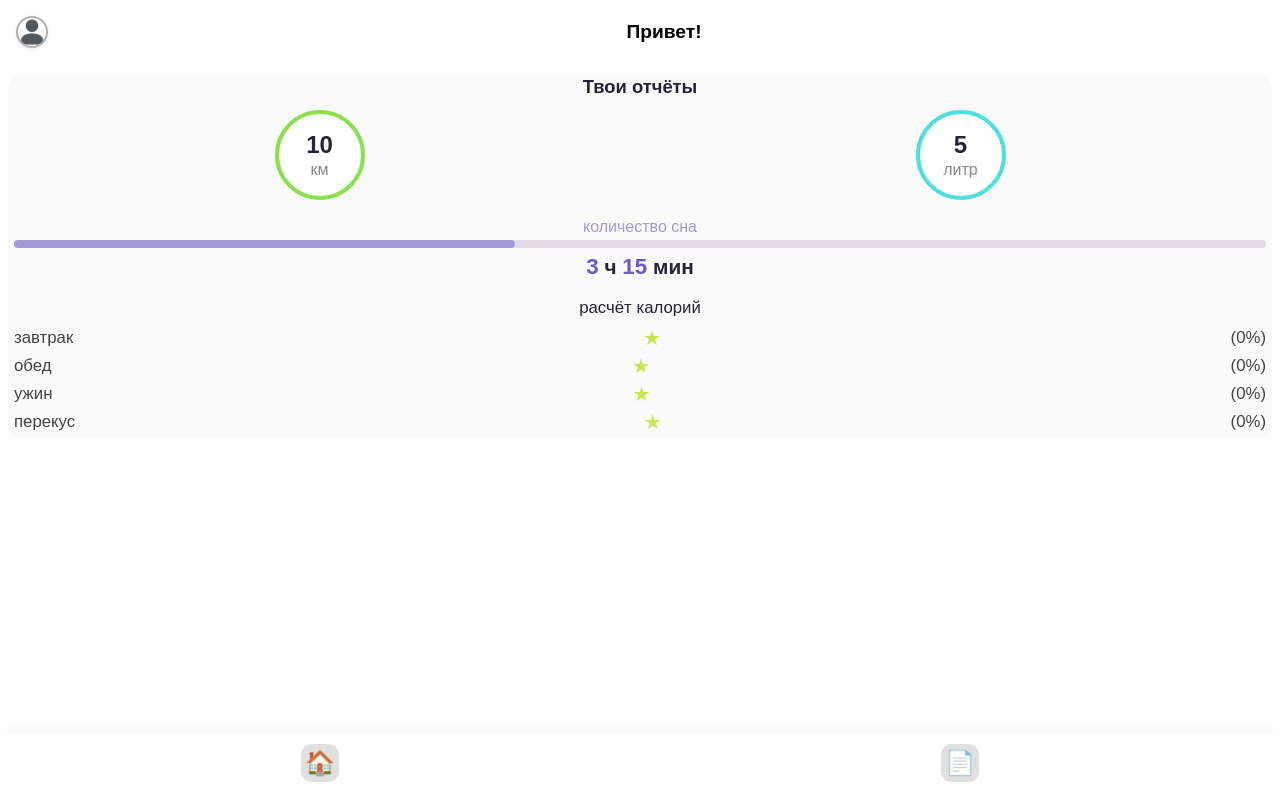
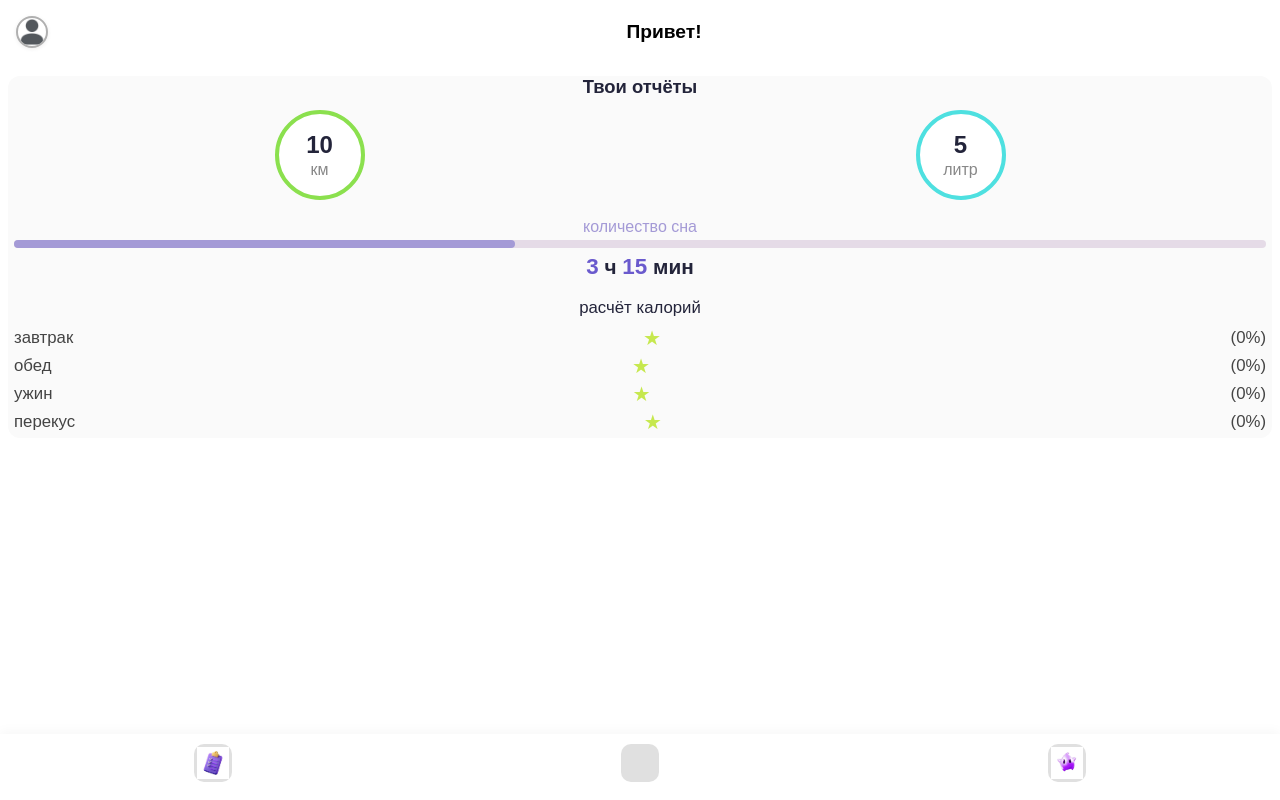
Before and after one commit to TOR2077/ZdorovoPopovich, a React (Create React App) app: page /page2 in a window 1280 px wide. Built offline with nearby package versions, Linux system fonts and the light colour scheme.

Commit message:
menu logo

```diff
--- a/src/pages/Page2.jsx
+++ b/src/pages/Page2.jsx
@@ -2,6 +2,8 @@ import React, { useState, useRef, useEffect } from 'react';
 import { useNavigate } from 'react-router-dom';
 import './Home.css';
 import avatar from '../assets/avatar.png';
+import homeIcon from '../assets/Home icon.png';
+import page2Icon from '../assets/Page 2 icon.png';
 
 export default function Page2() {
   const [showDashboard, setShowDashboard] = useState(false);
@@ -86,8 +88,13 @@ export default function Page2() {
       </div>
 
       <footer className="home-footer">
-        <button className="footer-icon" onClick={() => navigate('/')}>🏠</button>
-        <button className="footer-icon" onClick={() => navigate('/page2')}>📄</button>
+        <button className="footer-icon" onClick={() => navigate('/page2')}>
+          <img src={page2Icon} alt="Заметки" style={{width: 32, height: 32}} />
+        </button>
+        <button className="footer-icon"></button>
+        <button className="footer-icon" onClick={() => navigate('/') }>
+          <img src={homeIcon} alt="Домой" style={{width: 32, height: 32}} />
+        </button>
       </footer>
     </div>
   );
```
Also changed, not shown: src/assets/Home icon.png (added), src/assets/Page 2 icon.png (added).
